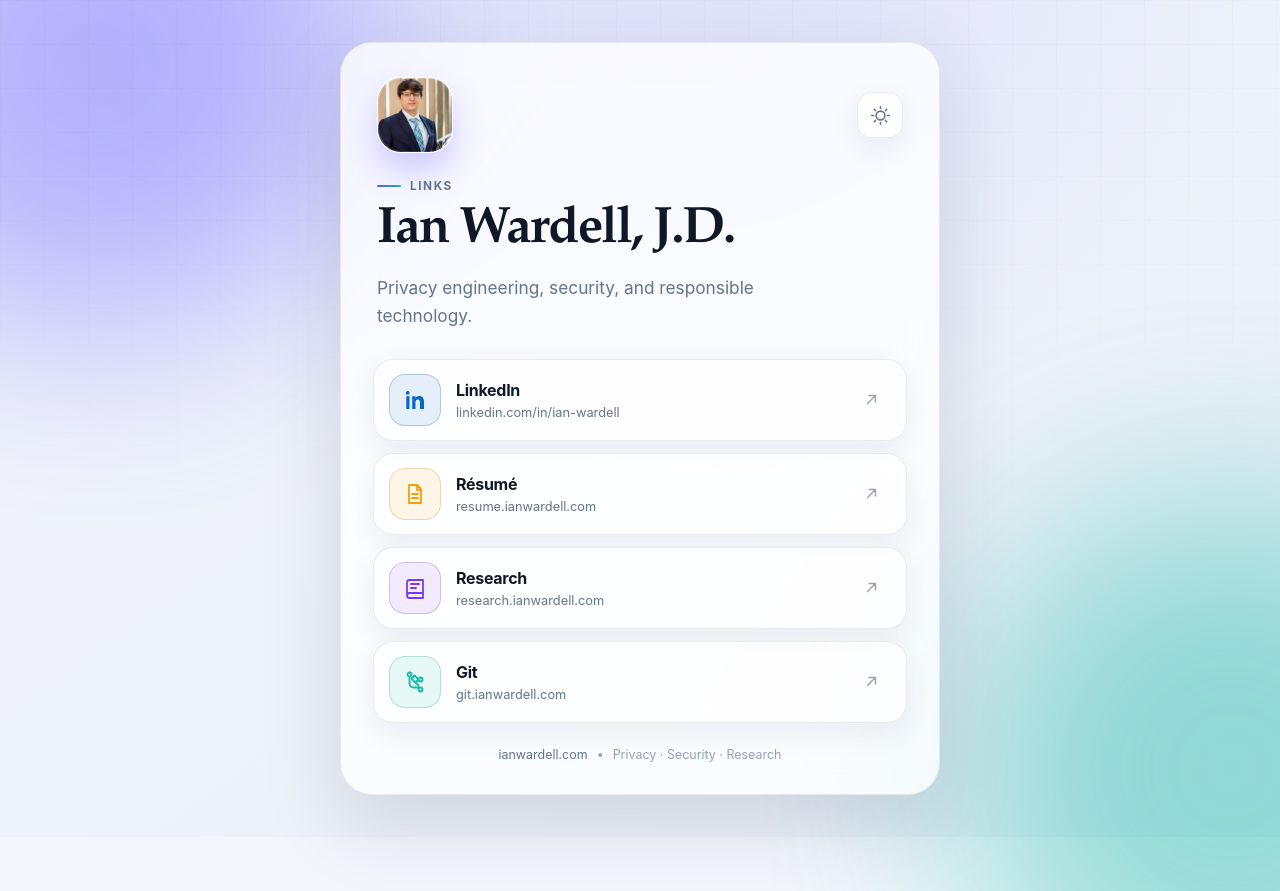
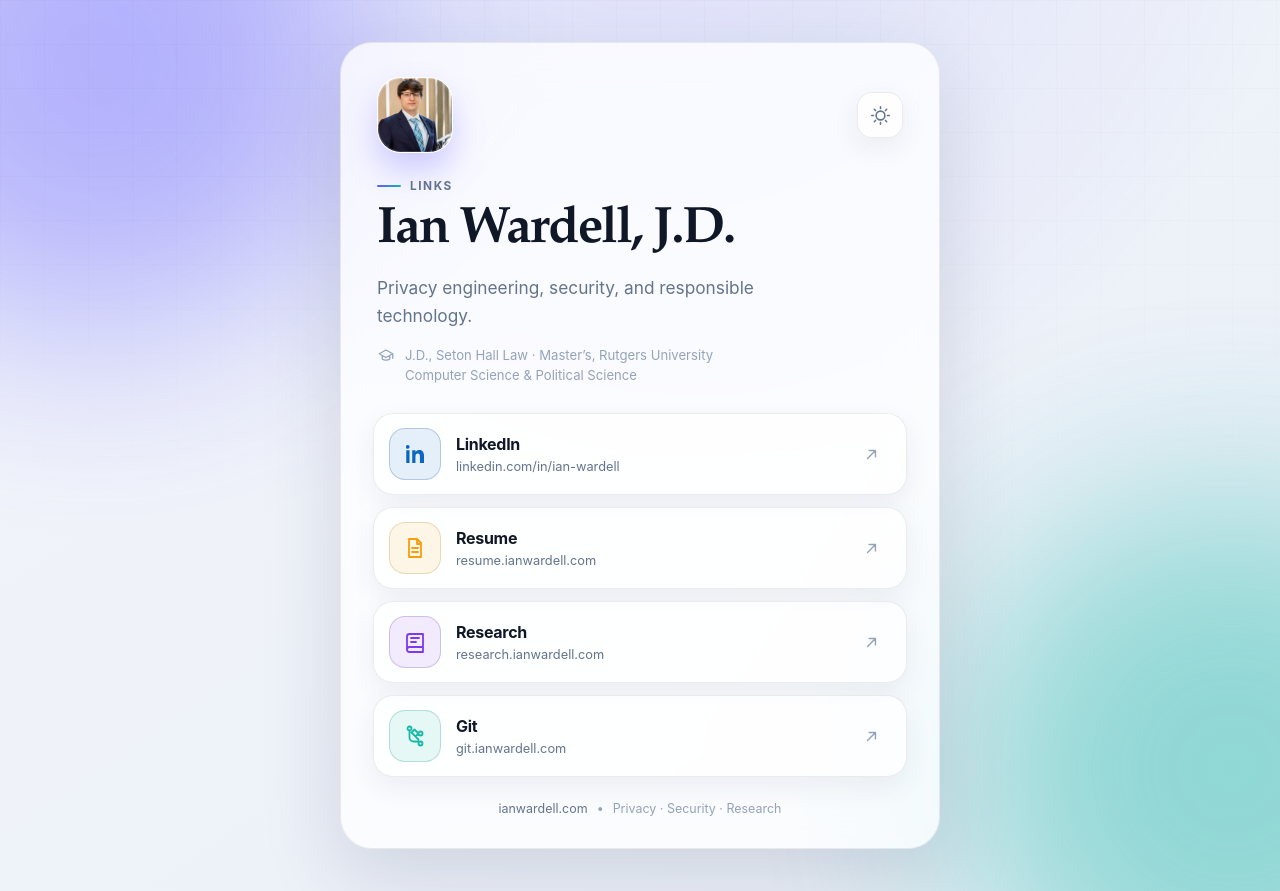
Before and after one commit to IanWardell/linkme, a plain HTML site: page site/index.html in a window 1280 px wide. Before the commit the page ends 837 px from the top, so only its background shows below. Drawn offline with Linux system fonts and the light colour scheme.

Commit message:
Add education details to profile

```diff
--- a/site/assets/css/styles.css
+++ b/site/assets/css/styles.css
@@ -252,6 +252,34 @@ h1 {
   line-height: 1.65;
 }
 
+.education {
+  display: flex;
+  gap: 10px;
+  align-items: flex-start;
+  margin-top: 14px;
+  color: var(--quiet);
+}
+
+.education svg {
+  flex: 0 0 auto;
+  width: 18px;
+  height: 18px;
+  margin-top: 2px;
+  fill: none;
+  stroke: currentColor;
+  stroke-width: 1.7;
+  stroke-linecap: round;
+  stroke-linejoin: round;
+}
+
+.education p {
+  min-width: 0;
+  margin: 0;
+  font-size: 0.82rem;
+  line-height: 1.55;
+  overflow-wrap: anywhere;
+}
+
 .link-list {
   display: grid;
   gap: 12px;
--- a/site/index.html
+++ b/site/index.html
@@ -44,6 +44,12 @@
         <div class="eyebrow"><span></span> Links</div>
         <h1 id="profile-name">Ian Wardell, J.D.</h1>
         <p class="tagline">Privacy engineering, security, and responsible technology.</p>
+        <div class="education">
+          <svg viewBox="0 0 24 24" aria-hidden="true">
+            <path d="m3 9 9-5 9 5-9 5-9-5Zm4 2.25V16c2.7 2.15 7.3 2.15 10 0v-4.75M21 9v6"/>
+          </svg>
+          <p>J.D., Seton Hall Law &middot; Master&rsquo;s, Rutgers University<br>Computer Science &amp; Political Science</p>
+        </div>
       </header>
 
       <nav class="link-list" aria-label="Ian Wardell, J.D. links">
@@ -65,7 +71,7 @@
             <svg viewBox="0 0 24 24"><path d="M6 3h8l4 4v14H6V3Zm8 0v5h4M9 12h6m-6 4h6"/></svg>
           </span>
           <span class="link-copy">
-            <span class="link-title">Résumé</span>
+            <span class="link-title">Resume</span>
             <span class="link-url">resume.ianwardell.com</span>
           </span>
           <span class="open-icon" aria-hidden="true">
```
